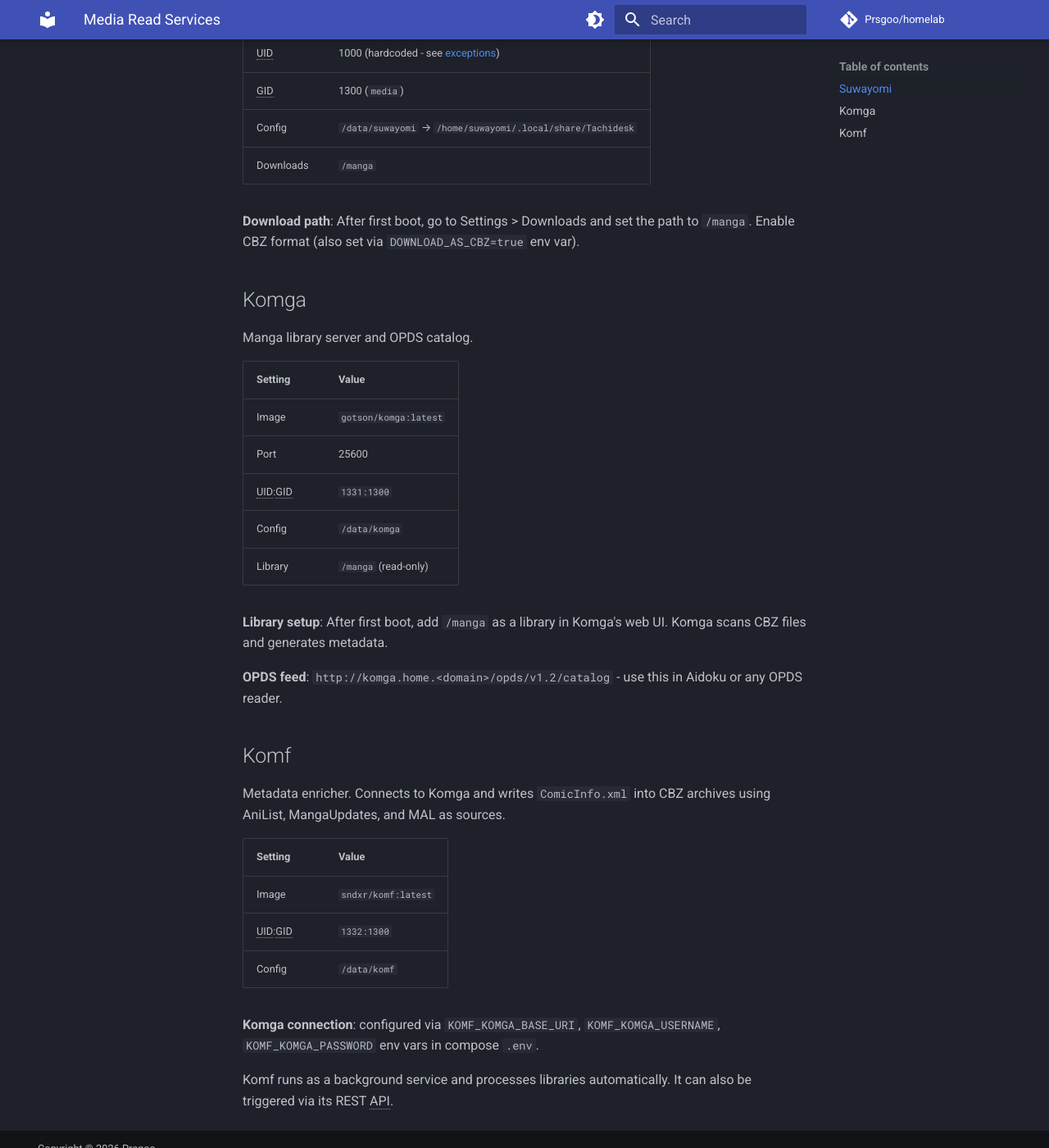
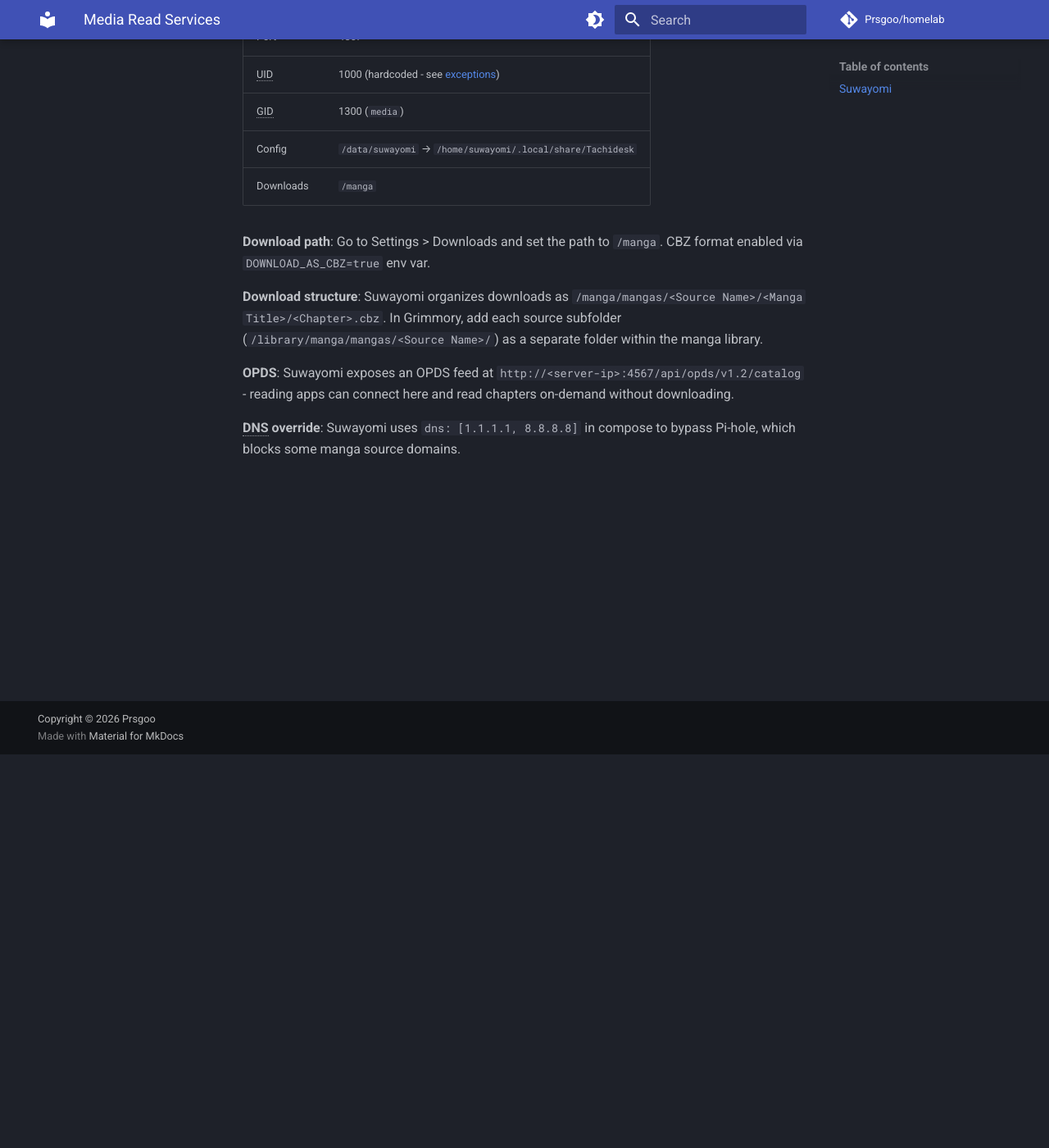
Before and after one commit to Prsgoo/homelab, an MkDocs documentation site: the page built from docs/wiki/services/media-read/_index.md, in a window 1280 px wide and 1400 px high, scrolled down 480 px. Shown: the whole window at 82% size. Built offline with MkDocs 1.6.1 and Material for MkDocs 9.7.7, drawn with Linux system fonts in a browser that asks for light colours; comment, search, counter and statistics services are not loaded; some of the changed text lies outside the part shown.

Commit message:
chore(ct303): drop Komga and Komf, Suwayomi only

```diff
--- a/docs/wiki/services/media-read/_index.md
+++ b/docs/wiki/services/media-read/_index.md
@@ -9,7 +9,7 @@ updated: 2026-09-29
 
 ## Suwayomi
 
-Manga downloader and reader. Downloads from online sources, stores as CBZ archives.
+Manga downloader and server. Downloads from online sources (MangaDex, Weeb Central, etc.), stores as CBZ archives, and serves via OPDS.
 
 | Setting | Value |
 |---------|-------|
@@ -20,34 +20,10 @@ Manga downloader and reader. Downloads from online sources, stores as CBZ archiv
 | Config | `/data/suwayomi` → `/home/suwayomi/.local/share/Tachidesk` |
 | Downloads | `/manga` |
 
-**Download path**: After first boot, go to Settings > Downloads and set the path to `/manga`. Enable CBZ format (also set via `DOWNLOAD_AS_CBZ=true` env var).
+**Download path**: Go to Settings > Downloads and set the path to `/manga`. CBZ format enabled via `DOWNLOAD_AS_CBZ=true` env var.
 
-## Komga
+**Download structure**: Suwayomi organizes downloads as `/manga/mangas/<Source Name>/<Manga Title>/<Chapter>.cbz`. In Grimmory, add each source subfolder (`/library/manga/mangas/<Source Name>/`) as a separate folder within the manga library.
 
-Manga library server and OPDS catalog.
+**OPDS**: Suwayomi exposes an OPDS feed at `http://<server-ip>:4567/api/opds/v1.2/catalog` - reading apps can connect here and read chapters on-demand without downloading.
 
-| Setting | Value |
-|---------|-------|
-| Image | `gotson/komga:latest` |
-| Port | 25600 |
-| UID:GID | `1331:1300` |
-| Config | `/data/komga` |
-| Library | `/manga` (read-only) |
-
-**Library setup**: After first boot, add `/manga` as a library in Komga's web UI. Komga scans CBZ files and generates metadata.
-
-**OPDS feed**: `http://komga.home.<domain>/opds/v1.2/catalog` - use this in Aidoku or any OPDS reader.
-
-## Komf
-
-Metadata enricher. Connects to Komga and writes `ComicInfo.xml` into CBZ archives using AniList, MangaUpdates, and MAL as sources.
-
-| Setting | Value |
-|---------|-------|
-| Image | `sndxr/komf:latest` |
-| UID:GID | `1332:1300` |
-| Config | `/data/komf` |
-
-**Komga connection**: configured via `KOMF_KOMGA_BASE_URI`, `KOMF_KOMGA_USERNAME`, `KOMF_KOMGA_PASSWORD` env vars in compose `.env`.
-
-Komf runs as a background service and processes libraries automatically. It can also be triggered via its REST API.
+**DNS override**: Suwayomi uses `dns: [1.1.1.1, 8.8.8.8]` in compose to bypass Pi-hole, which blocks some manga source domains.
```
Also changed, not shown: docs/wiki/lxcs/media-read.md (+9 -15 lines), 3 other files.
